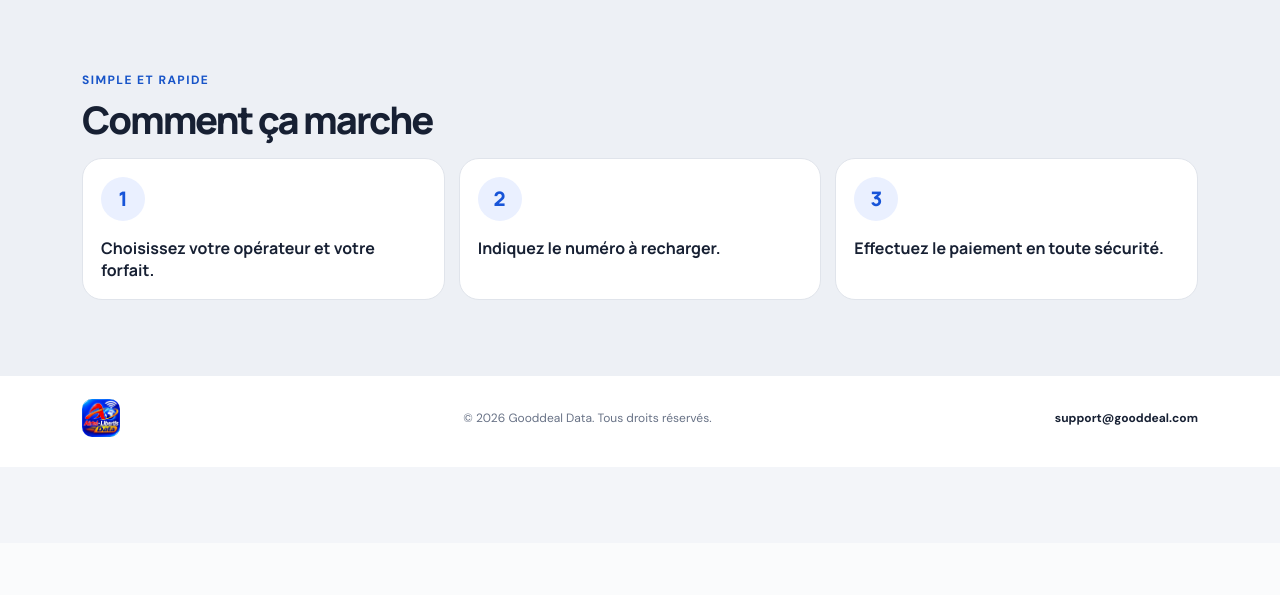
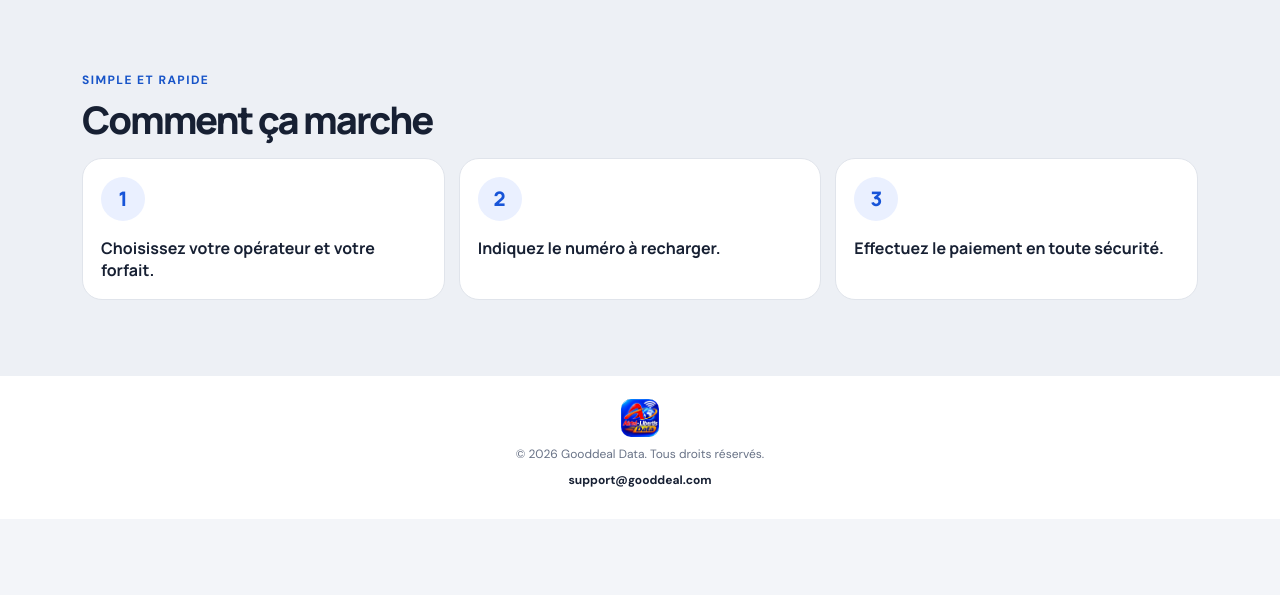
Before and after one commit to Fochiv/airtel_moov_data, a PHP site: page / in a window 1280 px wide. Shown: the part 1358-1953 px from the top of the page. Before the commit the page ends 1795 px from the top, so only its background shows below. Run offline with PHP 8.4, Linux system fonts and the light colour scheme; data that the repository does not hold is empty.

Commit message:
Add styles to site.css
Replit-Commit-Author: Agent

```diff
--- a/assets/css/site.css
+++ b/assets/css/site.css
@@ -787,3 +787,17 @@ body.site-body { padding-bottom: calc(76px + env(safe-area-inset-bottom)); }
 @media (max-width: 575px) {
     .purchase-dialog { max-width: calc(100% - 20px); }
 }
+
+.footer-inner {
+    flex-direction: column;
+    align-items: center;
+    justify-content: center;
+    gap: 8px;
+    text-align: center;
+}
+.footer-inner > span,
+.footer-inner > a:not(.footer-logo) {
+    width: 100%;
+    text-align: center;
+}
+.footer-logo { margin-inline: auto; }
```
